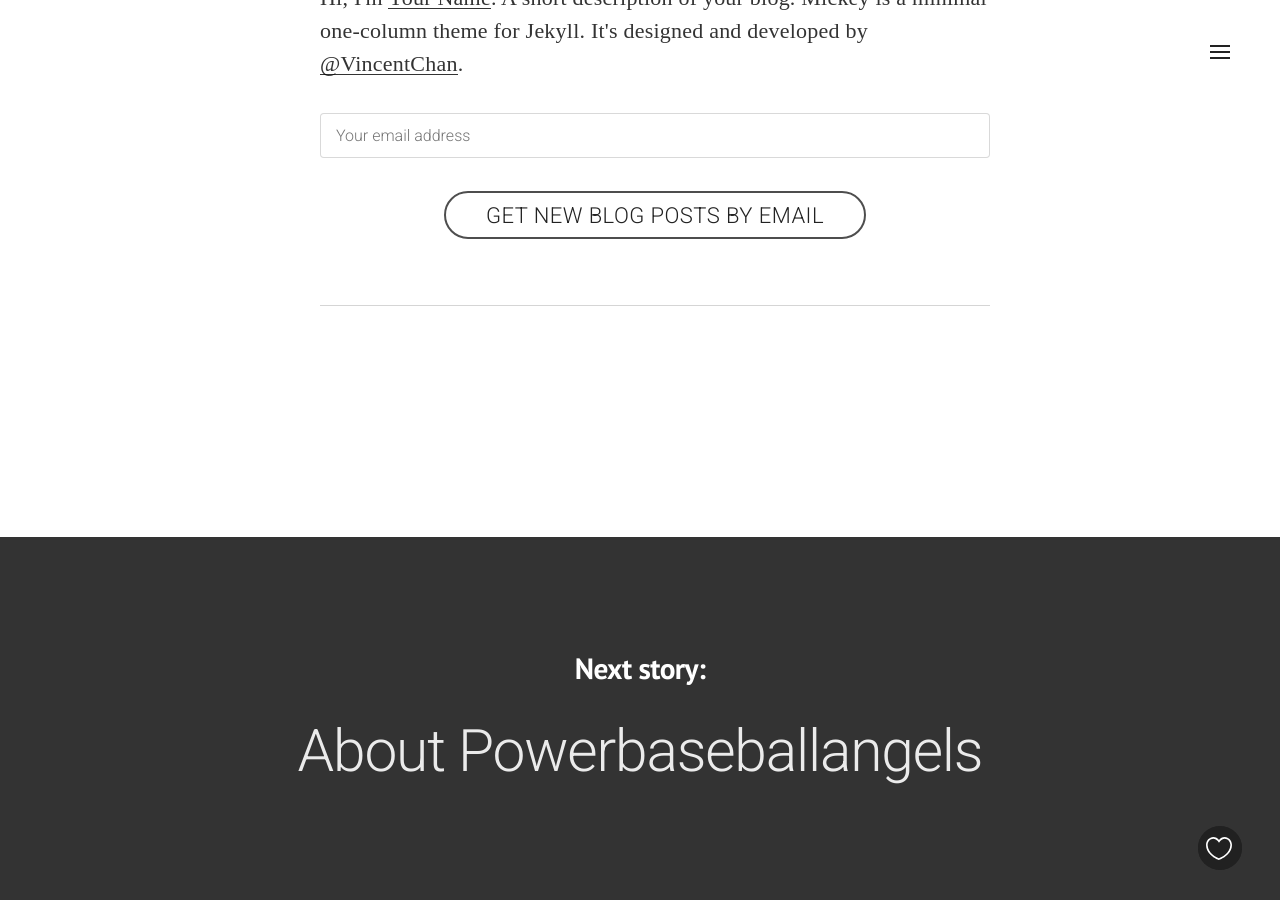
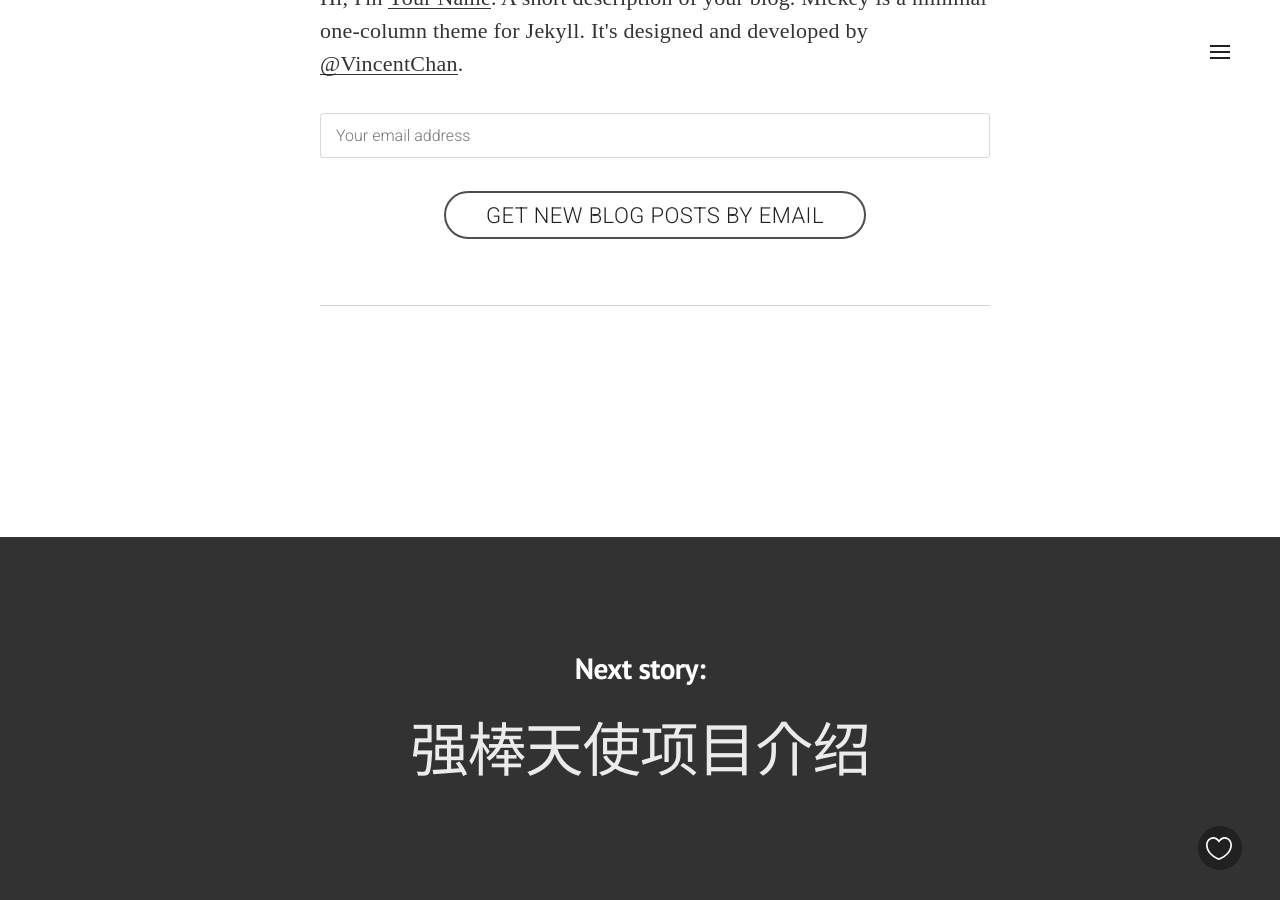
Before and after one commit to Chenxi-liu622/dimoquli-web, a Jekyll site: the page built from _posts/2021-3-15-Introduction.md, in a window 1280 px wide and 900 px high, scrolled down 1159 px. Built offline with Jekyll 4.4.1, drawn with Linux system fonts in a browser that asks for light colours; nearby versions of some CDN libraries; some web fonts are replaced; library files that are not in the unit come from our copies; comment, search, counter and statistics services are not loaded.

Commit message:
Update 2021-3-14-about-powerbaseballangels.md
Update

```diff
--- a/_posts/2021-3-14-about-powerbaseballangels.md
+++ b/_posts/2021-3-14-about-powerbaseballangels.md
@@ -1,7 +1,16 @@
-
+---
+layout: post
+title:  "强棒天使项目介绍"
+image:
+  feature: 001.jpg
+  topPosition: 0px
+bgContrast: dark
+bgGradientOpacity: darker
+syntaxHighlighter: no
+---
 
 ![](https://i.loli.net/2021/03/15/8uJAwiyLSZKjx3d.jpg)
 
-强棒基地由前国家棒球队队长孙岭峰与爱心人士联合筹资建设，创建中国第一支公益棒球队。基地主要资助对象为全国范围内 7-10 岁困境儿童，通过专业的棒球技能获得职业发展方向和未来的就业机会。截止到 2020 年11月，项目共资助困境儿童80名，其中女孩 26名，多数儿童来自四川大凉山彝族自治州。通过基地的学习训练，她们重拾了信心也对未来建立目标，部分孩子通过努力训练走向了更大的舞台，获得了更多人的关注和认可。
+强棒基地由前国家棒球队队长孙岭峰与爱心人士联合筹资建设，创建**中国第一支公益棒球队**。基地主要资助对象为全国范围内 7-10 岁困境儿童，通过专业的棒球技能获得职业发展方向和未来的就业机会。截止到 2020 年11月，项目共资助困境儿童80名，其中女孩 26名，多数儿童来自四川大凉山彝族自治州。通过基地的学习训练，她们重拾了信心也对未来建立目标，部分孩子通过努力训练走向了更大的舞台，获得了更多人的关注和认可。
 
-2019年12月，第一批女孩入驻强棒天使基地，至今已有26名女孩，最小的6岁，最大14岁。25个来自四川大凉山的彝族姑娘。她们分别组成了U10和U12年龄组，是中国第一支女子棒球队。
+2019年12月，第一批女孩入驻强棒天使基地，至今已有26名女孩，最小的6岁，最大14岁。25个来自四川大凉山的彝族姑娘。她们分别组成了U10和U12年龄组，是**中国第一支女子棒球队**。
```
